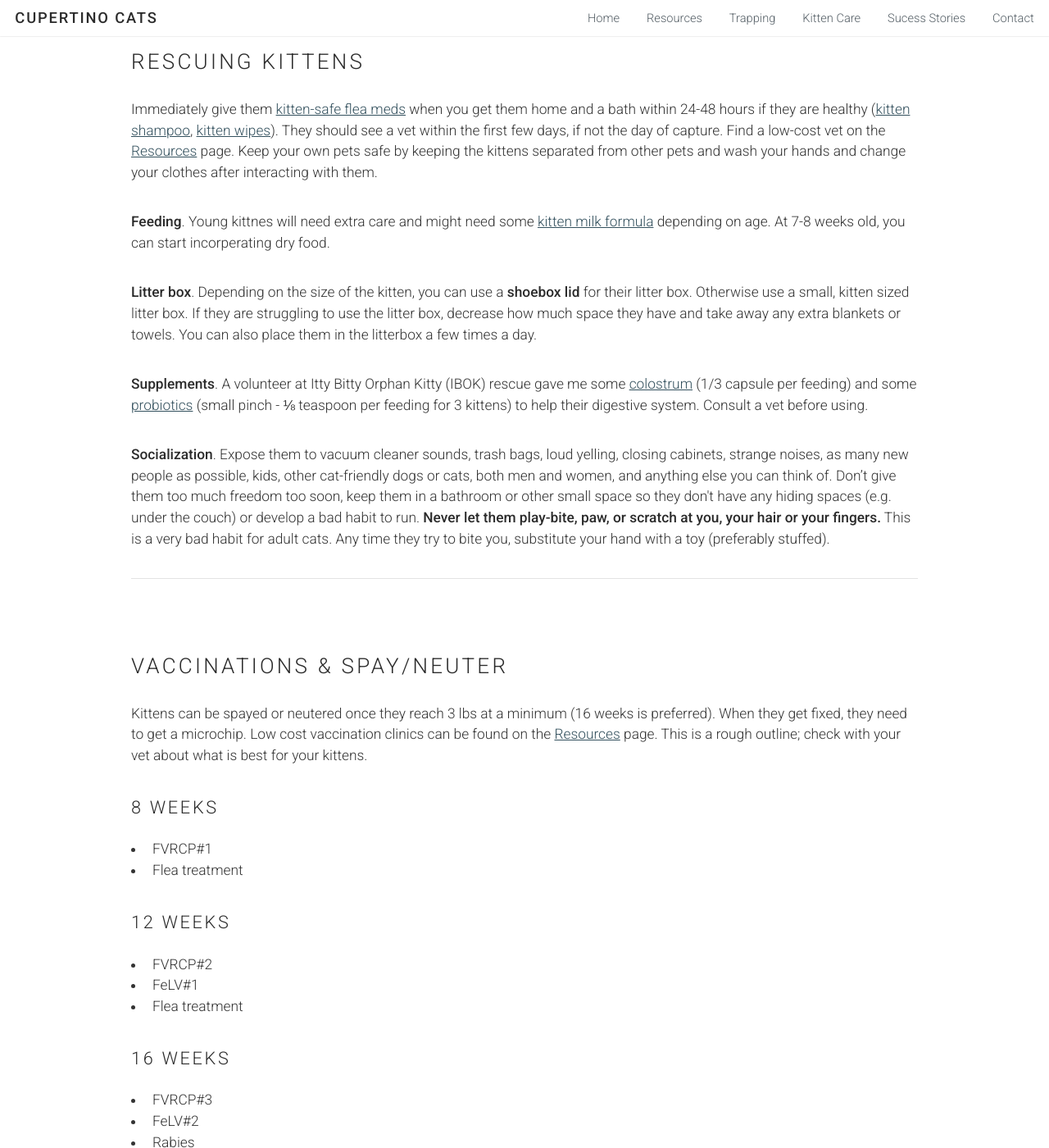
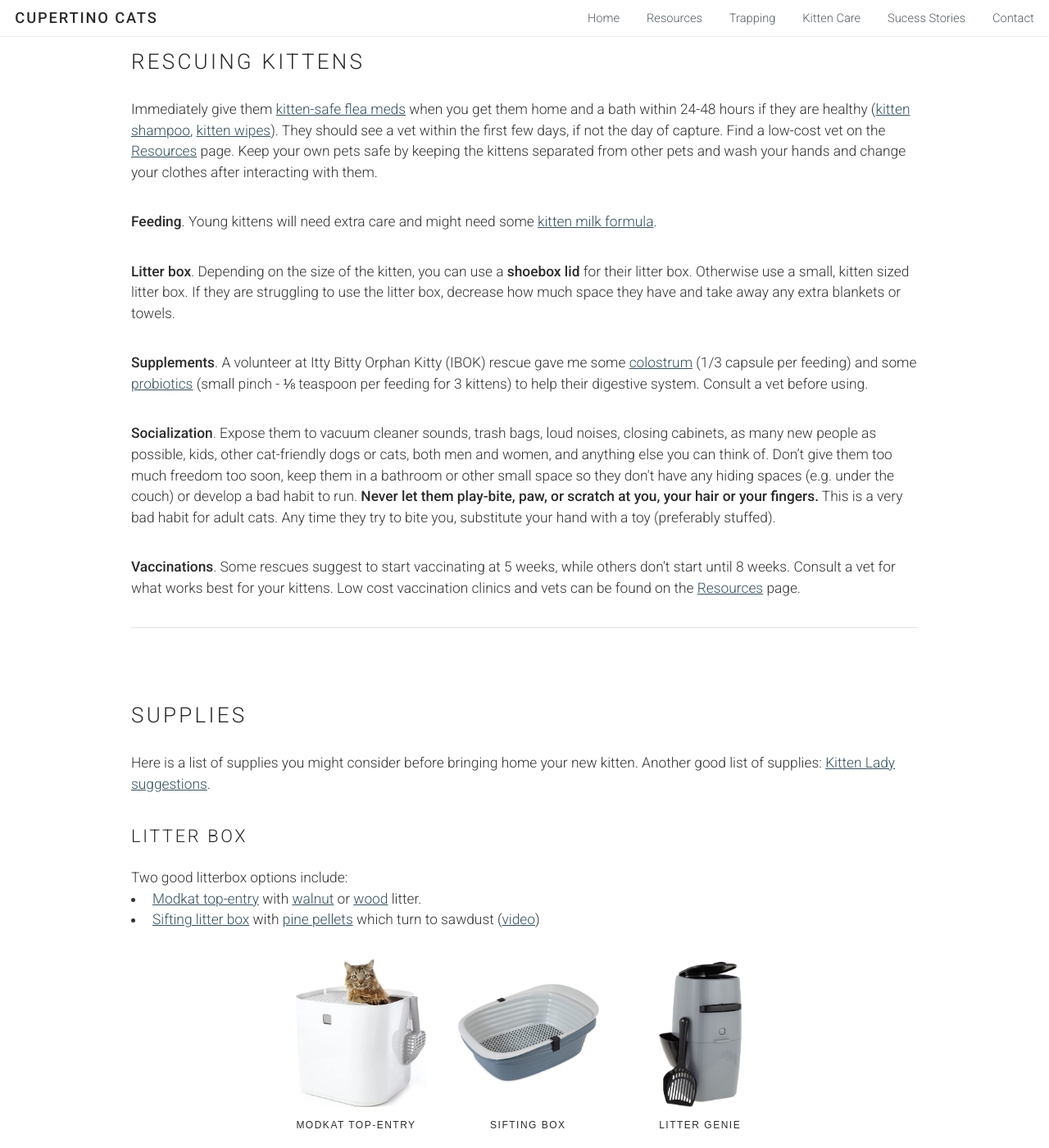
Before and after one commit to sunmeetsingh/bayareacats.github.io, a Jekyll site: the page built from kitten-care.html, in a window 1280 px wide and 1400 px high, scrolled down 626 px. Shown: the whole window at 82% size. Built offline with Jekyll 4.4.1, drawn with Linux system fonts in a browser that asks for light colours; some of the changed text lies outside the part shown.

```diff
--- a/kitten-care.html
+++ b/kitten-care.html
@@ -25,41 +25,16 @@ layout: default
                 <h2>Rescuing Kittens</h2>
                 <p>Immediately give them <a target="_blank" href="https://www.chewy.com/advantage-ii-flea-treatment-kittens-2/dp/177399?utm_source=google-product&utm_medium=cpc&utm_campaign=hg&utm_content=Advantage%20II&utm_term=&gclid=CjwKCAjwm_P5BRAhEiwAwRzSO2PtmB3PXnfr6F9sCKFPFUnfU3igIF_pHUM5IbJsw6wfRLTlLsTqfRoCAgoQAvD_BwE">kitten-safe flea meds</a> when you get them home and a bath within 24-48 hours if they are healthy (<a target="_blank" href="https://www.amazon.com/Burts-Bees-Tearless-Shampoo-Buttermilk/dp/B01CCFPC08/ref=asc_df_B01CCFPC08/?tag=hyprod-20&linkCode=df0&hvadid=198060065450&hvpos=&hvnetw=g&hvrand=598128284885984113&hvpone=&hvptwo=&hvqmt=&hvdev=c&hvdvcmdl=&hvlocint=&hvlocphy=9032135&hvtargid=pla-348970884479&psc=1">kitten shampoo</a>, <a target="_blank" href="https://www.amazon.com/Burts-Bees-Cats-All-Natural-Reducing/dp/B01CCV8GUA/ref=sr_1_4?dchild=1&keywords=burts+bees+kitten&qid=1597433179&s=pet-supplies&sr=1-4">kitten wipes</a>). They should see a vet within the first few days, if not the day of capture. Find a low-cost vet on the <a href="resources#veterinary">Resources</a> page. Keep your own pets safe by  keeping the kittens separated from other pets and wash your hands and change your clothes after interacting with them.</p>
 
-                <p><b>Feeding</b>. Young kittnes will need extra care and might need some <a target="_blank" href="https://www.chewy.com/petag-kmr-kitten-milk-replacer-liquid/dp/125394?utm_source=google-product&utm_medium=cpc&utm_campaign=f&utm_content=PetAg&utm_term=&gclid=Cj0KCQjw7Nj5BRCZARIsABwxDKLV-64XJbSSeSetwZ9YnulFFveKaY4RDfY76x5AiLblr5aCF_hh1vQaAucJEALw_wcB">kitten milk formula</a> depending on age. At 7-8 weeks old, you can start incorperating dry food.</p>
+                <p><b>Feeding</b>. Young kittens will need extra care and might need some <a target="_blank" href="https://www.chewy.com/petag-kmr-kitten-milk-replacer-liquid/dp/125394?utm_source=google-product&utm_medium=cpc&utm_campaign=f&utm_content=PetAg&utm_term=&gclid=Cj0KCQjw7Nj5BRCZARIsABwxDKLV-64XJbSSeSetwZ9YnulFFveKaY4RDfY76x5AiLblr5aCF_hh1vQaAucJEALw_wcB">kitten milk formula</a>.</p>
 
-                <p><b>Litter box</b>. Depending on the size of the kitten, you can use a <b>shoebox lid</b> for their litter box. Otherwise use a small, kitten sized litter box. If they are struggling to use the litter box, decrease how much space they have and take away any extra blankets or towels. You can also place them in the litterbox a few times a day.</p>
+                <p><b>Litter box</b>. Depending on the size of the kitten, you can use a <b>shoebox lid</b> for their litter box. Otherwise use a small, kitten sized litter box. If they are struggling to use the litter box, decrease how much space they have and take away any extra blankets or towels.</p>
 
                 <p><b>Supplements</b>. A volunteer at Itty Bitty Orphan Kitty (IBOK) rescue gave me some <a target="_blank" href="https://www.amazon.com/Jarrow-Formulas-Colostrum-Gastroinestinal-Respiratory/dp/B0013OVTT8">colostrum</a> (1/3 capsule per feeding) and some <a target="_blank" href="https://www.amazon.com/Pet-Ultimates-Probiotics-Cats-Litterbox/dp/B00RKQF6QA/ref=sr_1_6?crid=8GMZ251N0L9V&dchild=1&keywords=pet+ultimates+probiotic+for+cats&qid=1597606190&sprefix=probiotics+for+cats+petul%2Caps%2C220&sr=8-6">probiotics</a> (small pinch - ⅛ teaspoon per feeding for 3 kittens) to help their digestive system. Consult a vet before using.</p>
 
-                <p><b>Socialization</b>. Expose them to vacuum cleaner sounds, trash bags, loud yelling, closing cabinets, strange noises, as many new people as possible, kids, other cat-friendly dogs or cats, both men and women, and anything else you can think of. Don’t give them too much freedom too soon, keep them in a bathroom or other small space so they don't have any hiding spaces (e.g. under the couch) or develop a bad habit to run. <b>Never let them play-bite, paw, or scratch at you, your hair or your fingers.</b> This is a very bad habit for adult cats. Any time they try to bite you, substitute your hand with a toy (preferably stuffed).</p>
-            </section>
-        </div>
+                <p><b>Socialization</b>. Expose them to vacuum cleaner sounds, trash bags, loud noises, closing cabinets, as many new people as possible, kids, other cat-friendly dogs or cats, both men and women, and anything else you can think of. Don’t give them too much freedom too soon, keep them in a bathroom or other small space so they don't have any hiding spaces (e.g. under the couch) or develop a bad habit to run. <b>Never let them play-bite, paw, or scratch at you, your hair or your fingers.</b> This is a very bad habit for adult cats. Any time they try to bite you, substitute your hand with a toy (preferably stuffed).</p>
 
-        <hr class="major" />
 
-        <div id="vaccinations">
-            <section>
-                <h2>Vaccinations & Spay/Neuter</h2>
-                <p>Kittens can be spayed or neutered once they reach 3 lbs at a minimum (16 weeks is preferred). When they get fixed, they need to get a microchip. Low cost vaccination clinics can be found on the <a href="/resources#vaccines">Resources</a> page. This is a rough outline; check with your vet about what is best for your kittens.</p>
-
-                <h3>8 weeks</h3>
-                <ul>
-                    <li>FVRCP#1</li>
-                    <li>Flea treatment</li>
-                </ul>
-                <h3>12 weeks</h3>
-                <ul>
-                    <li>FVRCP#2</li>
-                    <li>FeLV#1</li>
-                    <li>Flea treatment</li>
-                </ul>
-                <h3>16 weeks</h3>
-                <ul>
-                    <li>FVRCP#3</li>
-                    <li>FeLV#2</li>
-                    <li>Rabies</li>
-                    <li>Flea treatment</li>
-                </ul>
+                <p><b>Vaccinations</b>. Some rescues suggest to start vaccinating at 5 weeks, while others don't start until 8 weeks. Consult a vet for what works best for your kittens. Low cost vaccination clinics and vets can be found on the <a href="/resources#vaccines">Resources</a> page.</p>
             </section>
         </div>
 
@@ -100,7 +75,7 @@ layout: default
                 </ul>
 
                 <h3>Food</h3>
-                <p style="margin:0;">You'll want to get three bowls (wet food, dry food, water). Stick to chicken when feeding kittens. A good option for kittens under 12 weeks is Royal Canin BabyCat <a target="_blank" href="https://www.amazon.com/Royal-Canin-Babycat-Ultra-Soft-Pregnant/dp/B077Y8KGXS/ref=sr_1_6?dchild=1&keywords=royal+canin+babycat&qid=1598977605&sr=8-6">wet</a> and <a target="_blank" href="https://www.amazon.com/Royal-Canin-Nutrition-Babycat-Pregnant/dp/B01H0DDU0G/ref=sxin_7_ac_d_rm?ac_md=0-0-cm95YWwgY2FuaW4gYmFieWNhdA%3D%3D-ac_d_rm&cv_ct_cx=royal+canin+babycat&dchild=1&keywords=royal+canin+babycat&pd_rd_i=B01H0DDU0G&pd_rd_r=2668009c-5a28-453b-a3d9-841dbfb30e6d&pd_rd_w=3iKKH&pd_rd_wg=5DDYc&pf_rd_p=e3dc9e0c-9eab-4c3e-b43a-ba36f8522e14&pf_rd_r=HPGPJSQW9TXCWQ59Q7YV&psc=1&qid=1598977619&sr=1-1-12d4272d-8adb-4121-8624-135149aa9081">dry</a>.</p><br/>
+                <p style="margin:0;">You'll want to get three bowls (wet food, dry food, water). Stick to chicken or turkey proteins when feeding kittens (avoid fish). A good option for kittens under 12 weeks is <a target="_blank" href="https://www.amazon.com/Royal-Canin-Babycat-Ultra-Soft-Pregnant/dp/B077Y8KGXS/ref=sr_1_6?dchild=1&keywords=royal+canin+babycat&qid=1598977605&sr=8-6">Royal Canin BabyCat wet</a> and <a target="_blank" href="https://www.amazon.com/Royal-Canin-Nutrition-Babycat-Pregnant/dp/B01H0DDU0G/ref=sxin_7_ac_d_rm?ac_md=0-0-cm95YWwgY2FuaW4gYmFieWNhdA%3D%3D-ac_d_rm&cv_ct_cx=royal+canin+babycat&dchild=1&keywords=royal+canin+babycat&pd_rd_i=B01H0DDU0G&pd_rd_r=2668009c-5a28-453b-a3d9-841dbfb30e6d&pd_rd_w=3iKKH&pd_rd_wg=5DDYc&pf_rd_p=e3dc9e0c-9eab-4c3e-b43a-ba36f8522e14&pf_rd_r=HPGPJSQW9TXCWQ59Q7YV&psc=1&qid=1598977619&sr=1-1-12d4272d-8adb-4121-8624-135149aa9081">Royal Canin BabyCat dry</a>.</p><br/>
 
                 <ul class="image-list-small">
                     <li>
--- a/resources.html
+++ b/resources.html
@@ -35,13 +35,13 @@ layout: default
         <div id="veterinary">
             <section>
                 <h2>Veterinary (Feral)</h2>
-                <p style="margin:0;">At the moment, many spay-neuter facilities are closed and the county programs in connection with vet clinics have lost funding. There are still options:</p>p
+                <p style="margin:0;">At the moment, many spay-neuter facilities are closed and the county programs in connection with vet clinics have lost funding. There are still options:</p>
                 <ol>
                     <li>Try a shelter:
                         <ul style="margin:0;">
                             <li><a target="_blank" href="https://www.sanjoseca.gov/your-government/departments-offices/animal-care-services/animal-care-services-2">San Jose Animal Care Center</a> for San Jose, Cupertino, Los Gatos, Milpitas and Saratoga. Email <a target="_blank" href="mailto:sjrescue@sanjoseca.gov">sjrescue@sanjoseca.gov</a> for appointments. Limited number of surgeries per day. The general spay/neuter program has been cancelled.</li>
                             <li><a target="_blank" href="https://www.svaca.com/">Silicon Valley Animal Control Authority</a> free for Santa Clara, Campbell, Monte Sereno, and Mountain View locations only. Appointment only. Call to let them know location of the cats and situation.</li>
-                            <li><a target="_blank" href="https://goo.gl/maps/NV23j2pA17WuPA996">Peninsula Humane Society</a>. Appointment only, ~2 weeks waiting.</li>
+                            <li><a target="_blank" href="https://goo.gl/maps/NV23j2pA17WuPA996">Peninsula Humane Society</a>. Appointment only, ~2 weeks waiting. They have a <a target="_blank" href="https://phs-spca.org/street-cats/">street cat package</a> for $50/cat (vaccines, FIV/FeLV tests, spay/neuter, microchip). Not limited to San Mateo county, but those in San Mateo can apply for vouchers <a target="_blank" href="https://www.smchealth.org/spayneuter-voucher-program">here</a>.</li>
                         </ul>
                     </li>
                     <li>Try a low cost vet like <a target="_blank" href="https://goo.gl/maps/gt4fPXiUGSjtgfhC8">Animal Medical Center</a>, which offers services for feral cats. Males $55, females $75 (vaccines $25). Max 2 per day.</li>
```
Also changed, not shown: index.html (+1 -8 lines), success-stories.html (+20 -10 lines).
